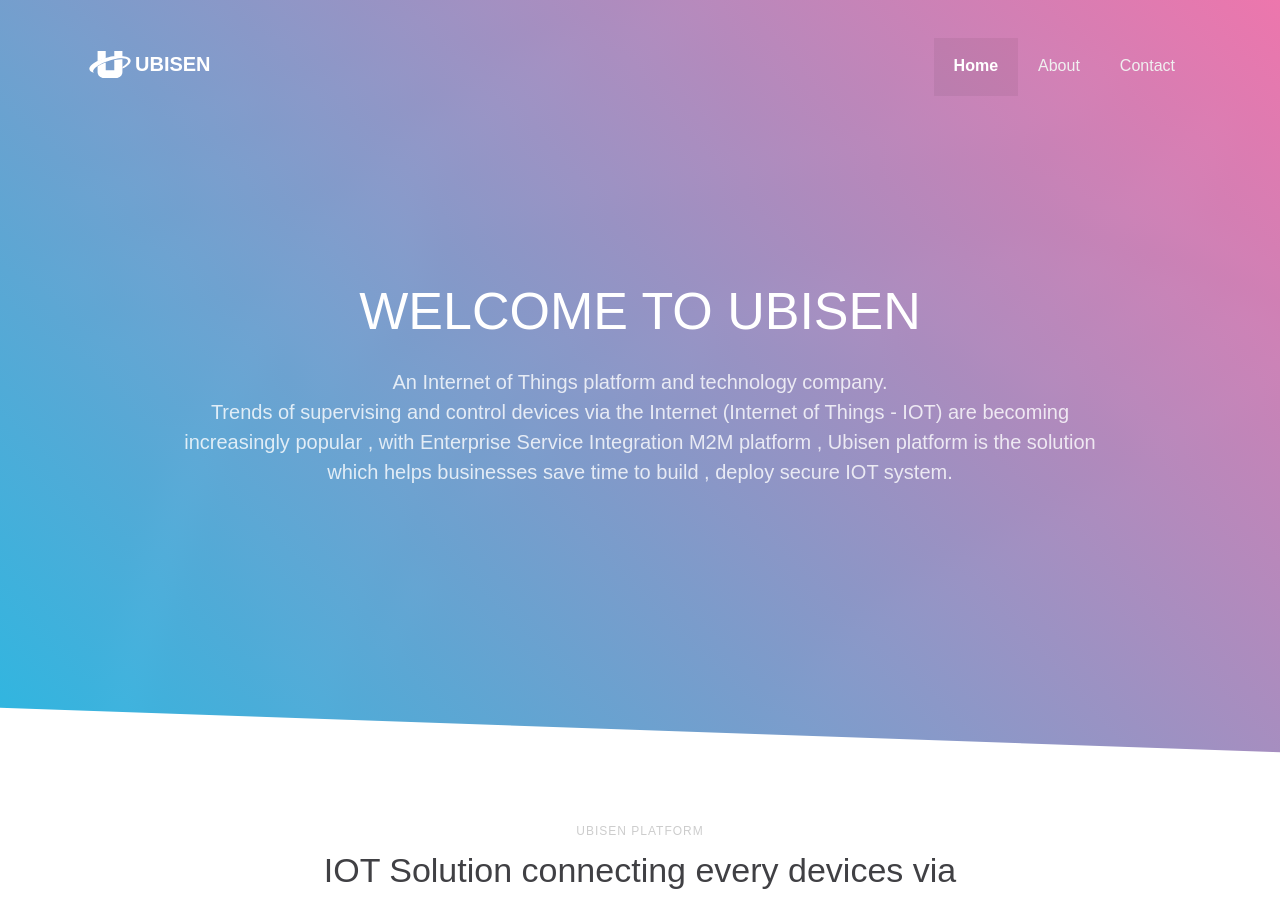
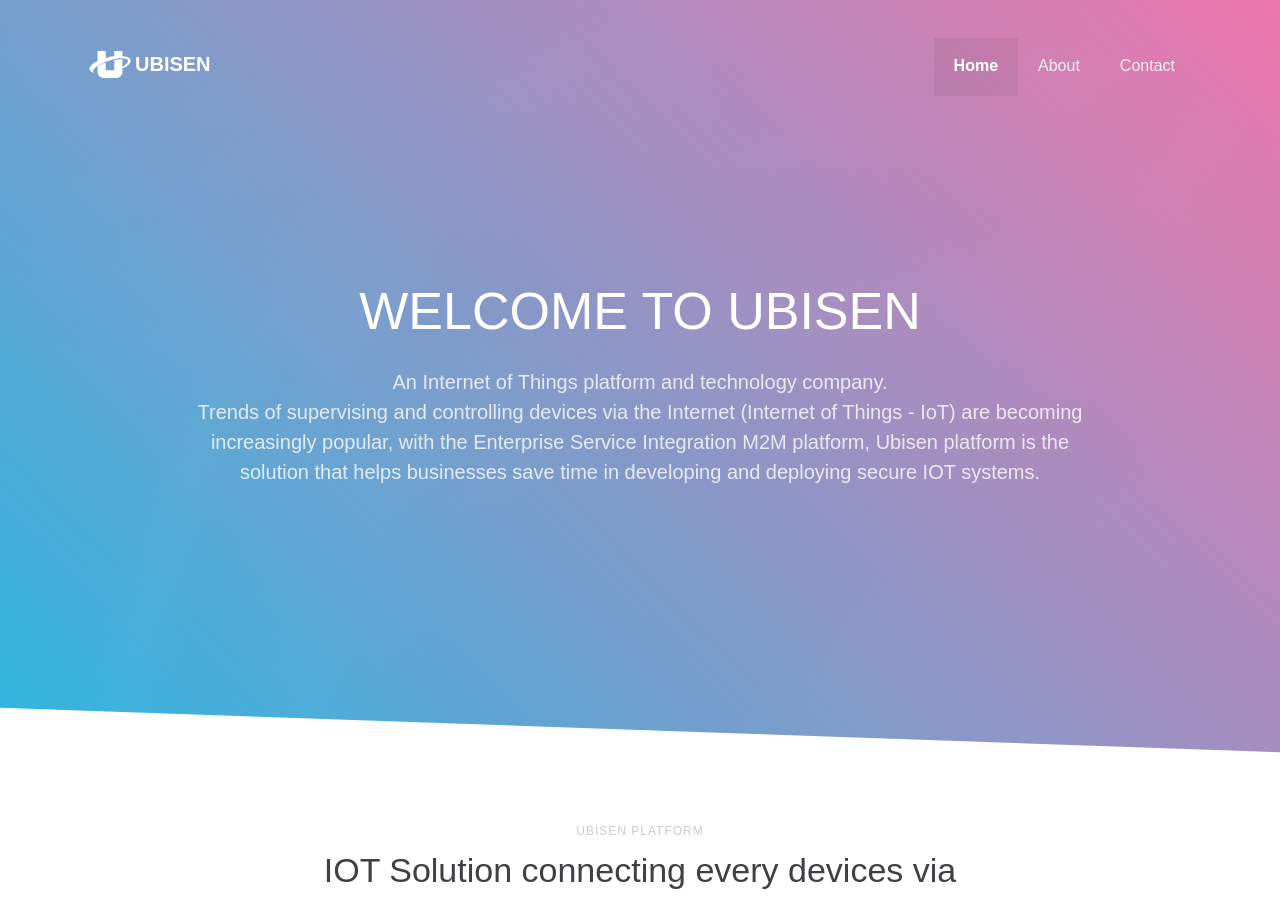
Before and after one commit to ubisen/ubisen.github.io, a Jekyll site: the page built from index.html, in a window 1280 px wide and 900 px high. Built offline with Jekyll 4.4.1, drawn with Linux system fonts in a browser that asks for light colours; some web fonts are replaced.

Commit message:
Update welcome-en.yaml

```diff
--- a/_data/home/welcome-en.yaml
+++ b/_data/home/welcome-en.yaml
@@ -1,4 +1,4 @@
 title: WELCOME TO UBISEN
-description: An Internet of Things platform and technology company.<br/>Trends of supervising and control devices via the Internet (Internet of Things - IOT) are becoming increasingly popular , with Enterprise Service Integration M2M platform , Ubisen platform is the solution which helps businesses save time to build , deploy secure IOT system.
+description: An Internet of Things platform and technology company.<br/>Trends of supervising and controlling devices via the Internet (Internet of Things - IoT) are becoming increasingly popular, with the Enterprise Service Integration M2M platform, Ubisen platform is the solution that helps businesses save time in developing and deploying secure IOT systems.
 # typewrite: >-
 #   [ "Develop.", "Design.", "Explore.", "Capture." ]
```
